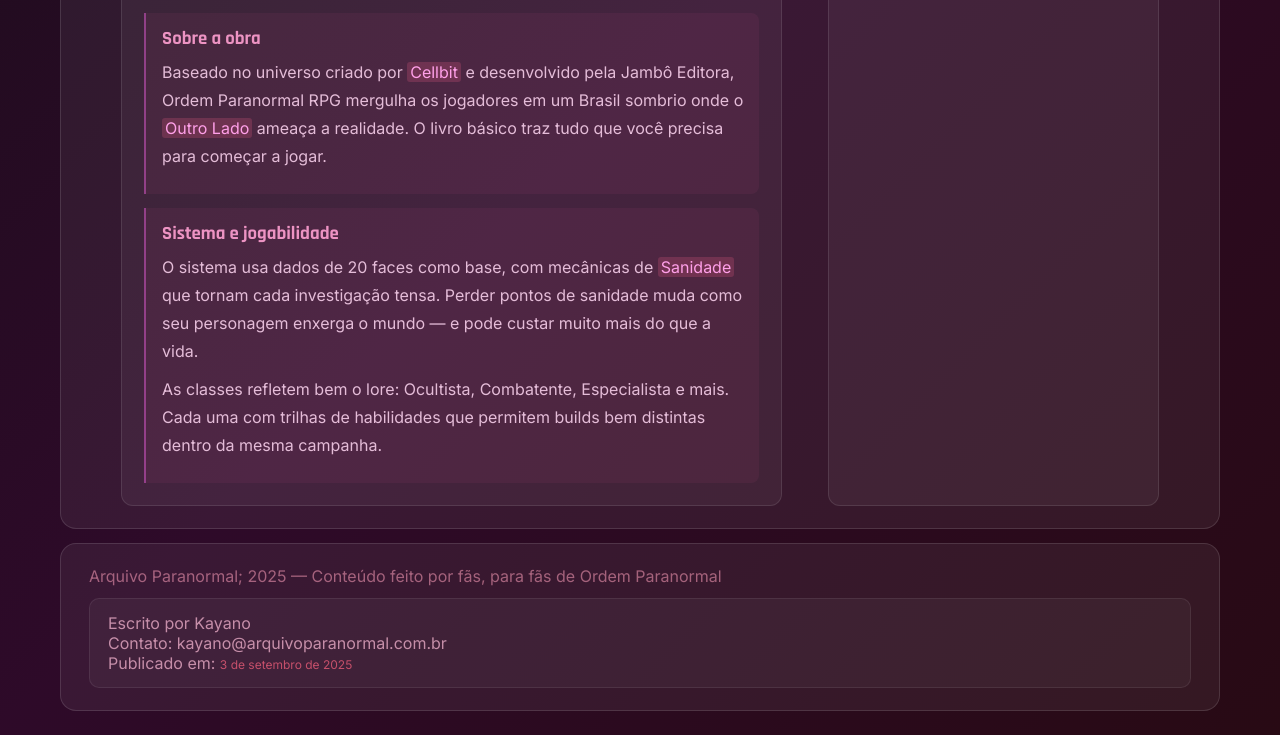
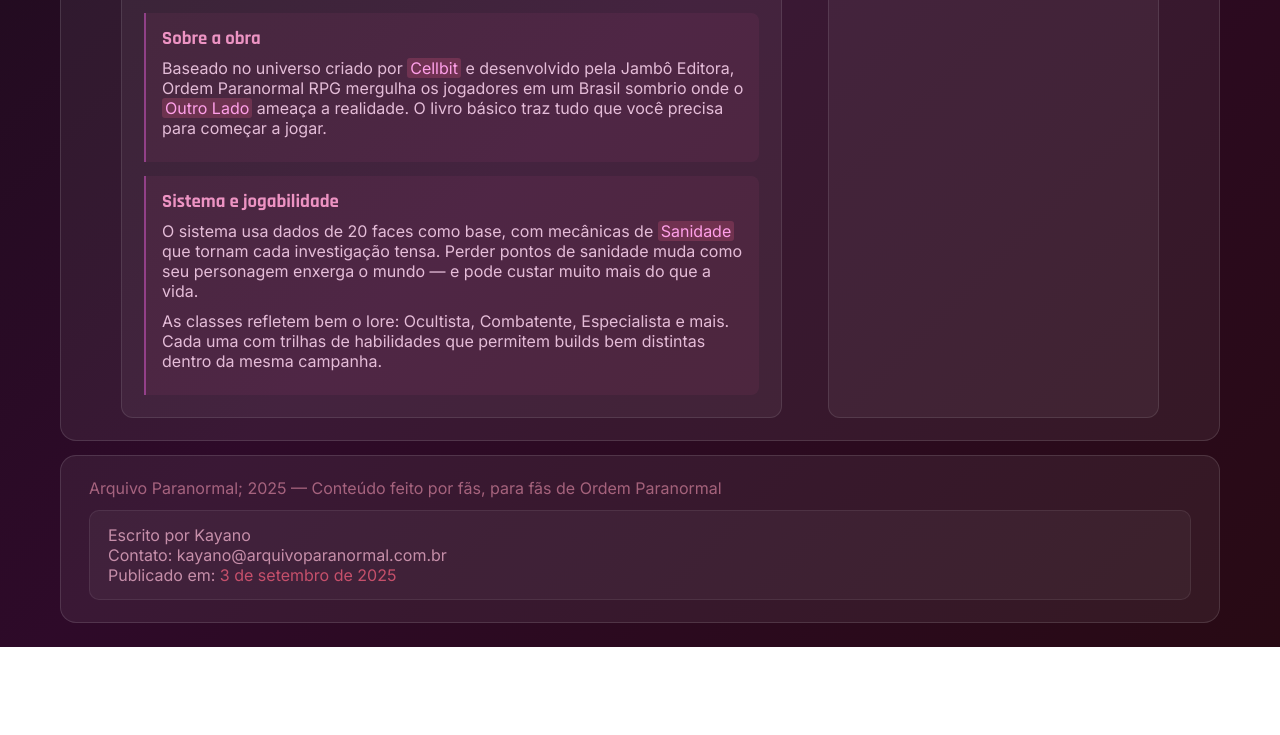
Before and after one commit to ymdntsk/Atividade, a plain HTML site: page index.html in a window 1280 px wide. Shown: the part 559-1294 px from the top of the page. After the commit the page ends 1206 px from the top, so only its background shows below. Drawn offline with Linux system fonts and the light colour scheme.

Commit message:
oioioioi

```diff
--- a/style.css
+++ b/style.css
@@ -121,7 +121,6 @@
 }
 
 article p {
-    line-height: 1.75;
     color: rgba(255, 215, 242, 0.85);
     margin-bottom: 10px;
 }
@@ -168,7 +167,6 @@
 }
 
 time {
-    font-size: 0.75rem;
     color: rgba(255, 100, 128, 0.7);
     margin-bottom: 8px;
 }
```
